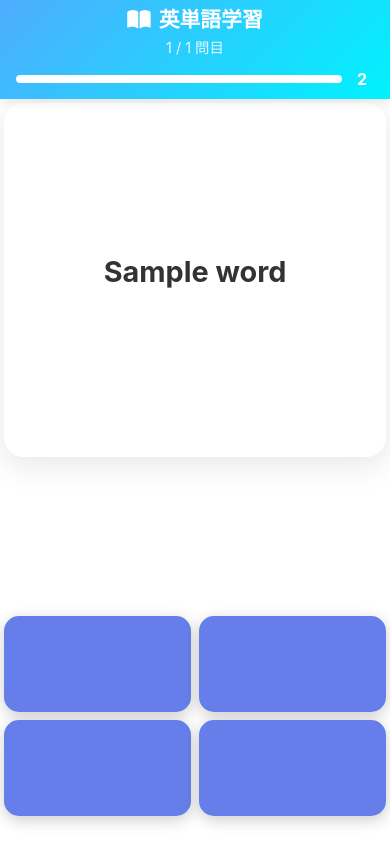
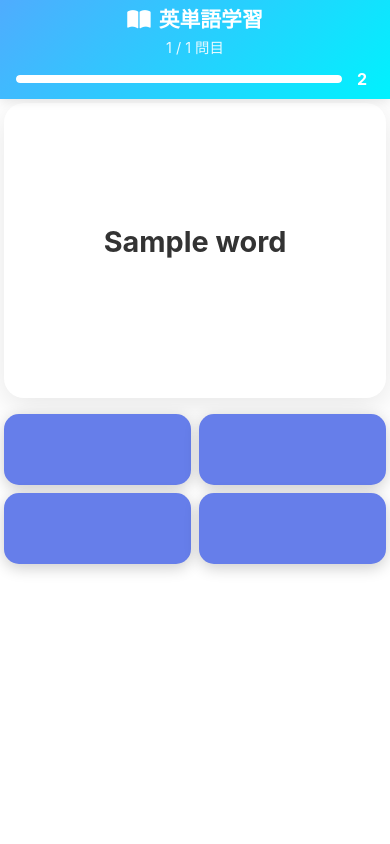
Before and after one commit to GHTAKAHIRO/flashcard-app, a Python web app: template templates/vocabulary/study.html in a window 390 px wide. Run offline with Jinja, Linux system fonts and the light colour scheme; the template is opened without the code that fills it: most values are stand-ins (such as "Sample title", 1, 10 or a date in 2020).

Commit message:
スマホの選択肢切れ

```diff
--- a/templates/vocabulary/study.html
+++ b/templates/vocabulary/study.html
@@ -84,8 +84,8 @@
             padding: 1.5rem 1rem;
             text-align: center;
             margin-bottom: 0.5rem;
-            min-height: 48vh;
-            max-height: 60vh;
+            min-height: 40vh;
+            max-height: 50vh;
             display: flex;
             flex-direction: column;
             justify-content: center;
@@ -244,7 +244,7 @@
             gap: 0.75rem;
             margin-bottom: 1rem;
             width: 100%;
-            min-height: 200px;
+            min-height: 180px;
         }
 
         .choice-btn {
@@ -610,11 +610,12 @@
             .content-section {
                 padding: 0.25rem;
                 gap: 0.25rem;
+                justify-content: flex-start;
             }
 
             .word-card {
-                min-height: 42vh;
-                max-height: 54vh;
+                min-height: 35vh;
+                max-height: 45vh;
                 padding: 1rem 0.5rem;
             }
 
@@ -633,11 +634,14 @@
             }
 
             .button-section {
-                padding: 0.25rem 0 0.5rem 0;
+                padding: 0.25rem 0 0.25rem 0;
+                margin-top: 0;
             }
 
             .choices-container {
                 gap: 0.5rem;
+                min-height: 150px;
+                max-height: 180px;
             }
 
             .choice-btn {
```
